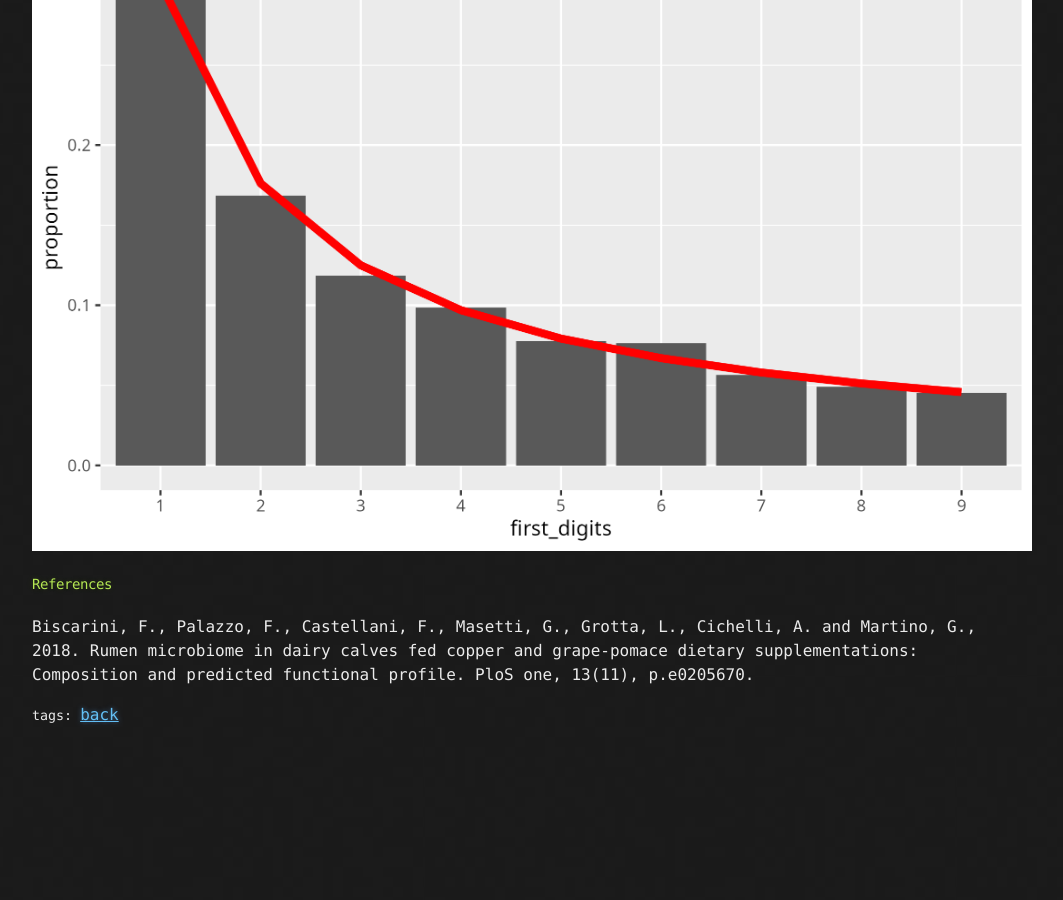
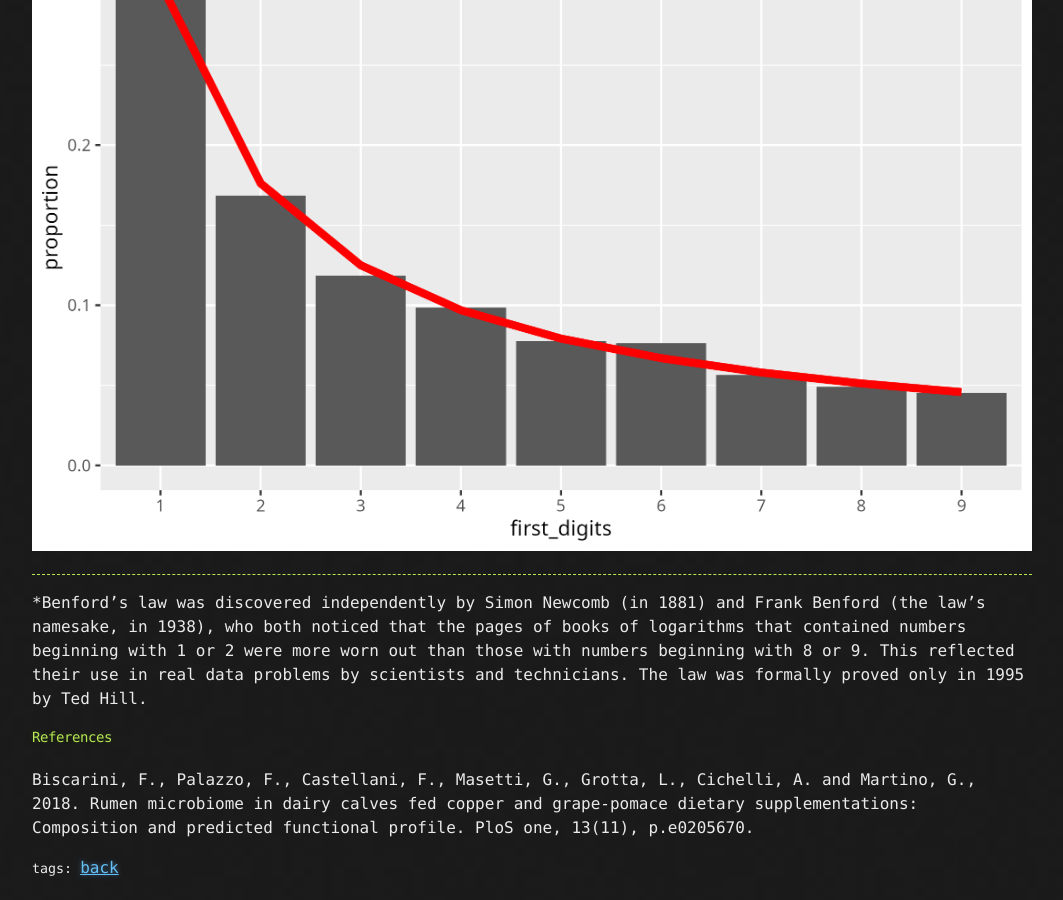
Before and after one commit to bioinformateachers/bioinformateachers.github.io, a Jekyll site: the page built from _posts/2026-11-04-benford.md, in a window 1280 px wide and 900 px high, scrolled down 3048 px. Shown: the whole window, without its empty margins (108-1171 px from the left). Built offline with Jekyll 4.4.1, drawn with Linux system fonts in a browser that asks for light colours; formulas are drawn with MathJax 3; before the commit the page ends 3795 px from its top, so only the background shows below that; some of the changed text lies outside the part shown.

Commit message:
historical note added

```diff
--- a/_posts/2026-11-04-benford.md
+++ b/_posts/2026-11-04-benford.md
@@ -6,7 +6,7 @@ date: "2026-11-04"
 categories: STATISTICS
 ---
 
-Benford's law is a statistical regularity that stems from the observations that, in **real numerical datasets** with **large numbers**,
+Benford's law* is a statistical regularity that stems from the observations that, in **real numerical datasets** with **large numbers**,
 the leading digits tend to be small (e.g. large numbers are more likely to begin with 1's and 2,s ... than 8's and 9's).
 
 The mathematical formulation is the following (where $P(d)$ is the probability that a large number in a real dataset begins with the digit '*d*'):
@@ -73,6 +73,10 @@ From the plot below, we see that in this real dataset, the observed proportions
 
 ![otu-counts](/img/otu_counts.png)
 
+---
+
+*Benford's law was discovered independently by Simon Newcomb (in 1881) and Frank Benford (the law's namesake, in 1938), who both noticed that the pages of books of logarithms that contained numbers beginning with 1 or 2 were more worn out than those with numbers beginning with 8 or 9. This reflected their use in real data problems by scientists and technicians.
+The law was formally proved only in 1995 by Ted Hill.
 
 #### References
 
```
